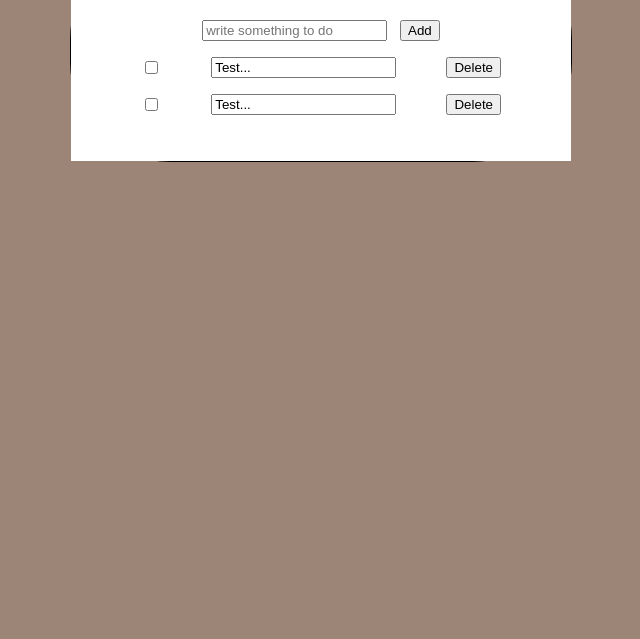
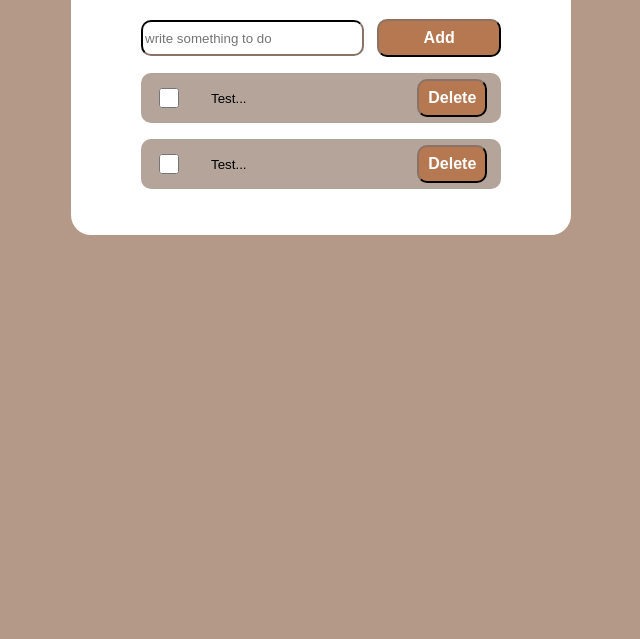
Before and after one commit to JoaoYamaguti/to-do-list, a plain HTML site: page index.html in a window 1280 px wide. Shown: the part 161-800 px from the top of the page, without its empty margins (319-959 px from the left). Drawn offline with Linux system fonts and the light colour scheme.

Commit message:
initial js code

```diff
--- a/index.html
+++ b/index.html
@@ -12,20 +12,20 @@
         <header><h1>To do List</h1></header>
         <main>
             <form>
-                <input type="text" name="toDoText" id="todoTxt" placeholder="write something to do">
-                <button>Add</button>
+                <input type="text" name="toDoText" id="todoTxt" placeholder="write something to do" >
+                <button class="btnform" type="button">Add</button>
             </form>
 
             <ul class="list-todo">
                 <li>
-                    <input type="checkbox" name="checkList">
-                    <input type="text" name="txtList" value="Test...">
-                    <button>Delete</button>
+                    <input type="checkbox"  class="checkList">
+                    <input type="text" name="txtList" class="txtList" value="Test...">
+                    <button class="btnlist">Delete</button>
                 </li>
                 <li>
-                    <input type="checkbox" name="checkList">
-                    <input type="text" name="txtList" value="Test...">
-                    <button>Delete</button>
+                    <input type="checkbox" class="checkList">
+                    <input type="text" name="txtList" class="txtList" value="Test...">
+                    <button class="btnlist">Delete</button>
                 </li>
             </ul>
         </main>
--- a/todo-app/script.js
+++ b/todo-app/script.js
@@ -0,0 +1,32 @@
+const btnForm = document.querySelector('.btnform')
+const txtForm = document.querySelector('#todoTxt')
+
+function add() {
+    const listTodo = document.querySelector('.list-todo')
+
+    const isEmpty = txtForm.value === ""
+    if (!isEmpty) {
+        listTodo.innerHTML += `
+        <li>
+            <input type="checkbox"  class="checkList">
+            <input type="text" name="txtList" class="txtList" value="${txtForm.value}">
+            <button class="btnlist">Delete</button>
+        </li>
+        `
+        txtForm.value = ""
+        txtForm.focus()
+    } else {
+        alert('text your task!!!')
+    }
+    }
+
+btnForm.addEventListener('click', () => {add()})
+txtForm.addEventListener('keypress', function(event) {
+    if (event.key === "Enter") {
+        // Cancel the default action, if needed
+        event.preventDefault();
+        // Trigger the button element with a click
+        btnForm.click();
+    }
+    console.log(event)
+})
--- a/todo-app/style.css
+++ b/todo-app/style.css
@@ -1,8 +1,10 @@
 @charset "UTF-8";
 
 * {
-    --color-header: #69594F;
-    --color-back: #9C8576;
+    --color-header: #362D28;
+    --color-back: #B59988;
+    --color-button: #B57851;
+    --color-back-li: #B5A49A;
 }
 
 body {
@@ -10,7 +12,8 @@ body {
     padding: 0px;
     font-family: Verdana, Geneva, Tahoma, sans-serif;
 
-    background-color: var(--color-back)
+    background-color: var(--color-back);
+    box-sizing: border-box;
 }
 
 #format {
@@ -20,12 +23,12 @@ body {
     margin: auto;
     margin-top: 100px;
 
-    border: 1px solid currentColor;
-    border-radius: 100px;
+    border-radius: 100px ;
 }
 
 header {
     height: 50px;
+    border-radius: 20px 20px 0 0;
 
     display: flex;
     align-items: center;
@@ -45,18 +48,46 @@ main {
     display: flex;
     flex-flow: column;
     justify-content: center;
+    align-items: center;
+    border-radius: 0 0 20px 20px;
     padding: 30px 70px;
 
     background-color: white;
 }
 
-main form {
+form {
     width: 100%;
     display: flex;
-    justify-content: center;
-    gap: 0.8rem;
+    justify-content: space-between;
+    align-items: center;
+    gap: 0.8rem
+}
 
+form input {
+    flex: 3;
+    height: 30px;
+    border-color: var(--color-header);
+    border-radius: 10px;
 }
+
+
+button {
+    height: 38px;
+    border-color: var(--color-header);
+    border-radius: 10px;
+    background-color: var(--color-button);
+    cursor: pointer;
+    color: white;
+    font-weight: bold;
+    font-size: 1rem;
+}
+.btnform {
+    flex: 1.5;
+}
+.btnlist{
+    width: 70px;
+}
+
 
 .list-todo {
     width: 100%;
@@ -71,6 +102,26 @@ main form {
 
 .list-todo li {
     width: 100%;
+    height: 50px;
+    border-radius: 10px;
     display: flex;
-    justify-content: space-between;
+    justify-content: space-around;
+    align-items: center;
+    background-color: var(--color-back-li);
 }
+
+.txtList {
+    background-color: var(--color-back-li);
+    border: none;
+}
+
+.checkList {
+    height: 20px;
+    width: 20px;
+    background-color: white;
+}
+
+.checkList:checked .txtList {
+    text-decoration: line-through;
+    color: white;
+}
```
